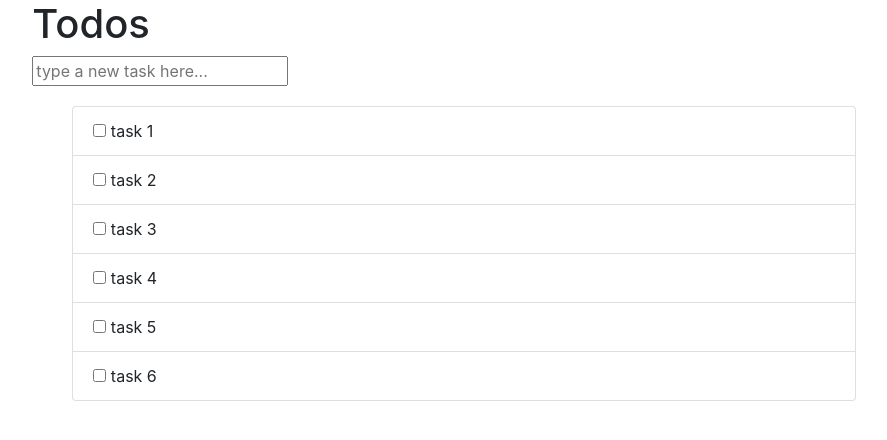
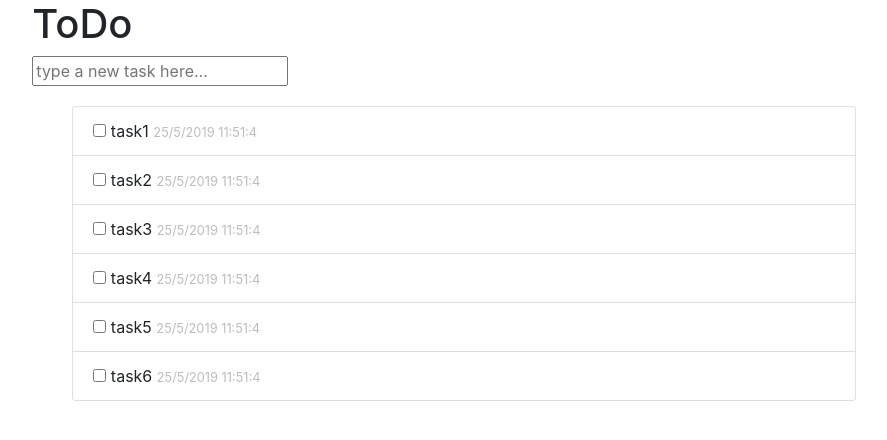
Before and after one commit to ig90/ToDo, an Angular app: page / in a window 1280 px wide. Shown: the top 440 px of the page, without its empty margins (196-1083 px from the left). Built offline with nearby package versions, Linux system fonts and the light colour scheme.

Commit message:
added crossOut and getDate methods

```diff
--- a/src/app/todo/todo.component.html
+++ b/src/app/todo/todo.component.html
@@ -1,16 +1,24 @@
 <div>
-    <h1>Todos</h1>
-
-    <input #itemInput
-        (keyup.enter)="addItem(itemInput)" placeholder="type a new task here...">
-    <div *ngIf="items" class="list-group" >
+    <h1>ToDo</h1>
+    <input #itemTitle
+        (keyup.enter)="addItem(itemTitle)"
+        placeholder="type a new task here...">
+    <div *ngIf="items" class="list-group">
         <ul>
             <li
-            *ngFor="let item of items"
-            class="list-group-item"
-            >
-            <input type="checkbox">
-            {{ item }} <span class="btn-remove" (click)="removeItem(item)"><i class="fas fa-times"></i></span></li>
+                *ngFor="let item of items"
+                class="list-group-item"
+                [ngClass]="{'checked': item.isChecked}">
+            <input type="checkbox"
+                aria-label="Checkbox for crossout task"
+                (change)="crossOut(item)">
+            {{ item.title }}
+            <span class="date">{{ item.date }}</span>
+            <span class="btn-remove"
+                (click)="removeItem(item)"
+                aria-label="delete task">
+                <i class="fas fa-times"></i></span>
+            </li>
         </ul>
     </div>
 </div>
--- a/src/app/todo/todo.component.ts
+++ b/src/app/todo/todo.component.ts
@@ -6,20 +6,28 @@ import { Component } from '@angular/core';
   styleUrls: ['./todo.component.sass'],
 
 })
+
 export class TodoComponent {
 
   items: any[] = [
-    'task 1',
-    'task 2',
-    'task 3',
-    'task 4',
-    'task 5',
-    'task 6'
+    {title: 'task1', isChecked: false, date: this.getDate()},
+    {title: 'task2', isChecked: false, date: this.getDate()},
+    {title: 'task3', isChecked: false, date: this.getDate()},
+    {title: 'task4', isChecked: false, date: this.getDate()},
+    {title: 'task5', isChecked: false, date: this.getDate()},
+    {title: 'task6', isChecked: false, date: this.getDate()},
+
   ];
 
   addItem(input: HTMLInputElement) {
-    this.items.splice(0, 0, input.value);
+    const item = {
+      title: input.value,
+      isChecked: false,
+      date: this.getDate()
+    };
+    this.items.splice(0, 0, item);
     input.value = '';
+    console.log(item);
   }
 
   removeItem(item) {
@@ -27,4 +35,29 @@ export class TodoComponent {
     this.items.splice(index, 1);
   }
 
+  crossOut(item) {
+
+    if (item.isChecked === true) {
+      this.removeItem(item);
+      this.items.splice(0, 0, item);
+    } else {
+      this.items.splice(this.items.length, 1, item);
+      this.removeItem(item);
+    }
+    item.isChecked = !item.isChecked;
+  }
+
+  getDate() {
+
+    let date = new Date();
+    let year = date.getFullYear();
+    let month = date.getMonth();
+    let day = date.getUTCDate();
+    let hour = date.getHours();
+    let minutes = date.getMinutes();
+    let seconds = date.getSeconds();
+
+     return ''+ day+'/'+(month+1)+'/'+year+' '+hour+':'+minutes+':'+seconds;
+   }
+
 }
```
